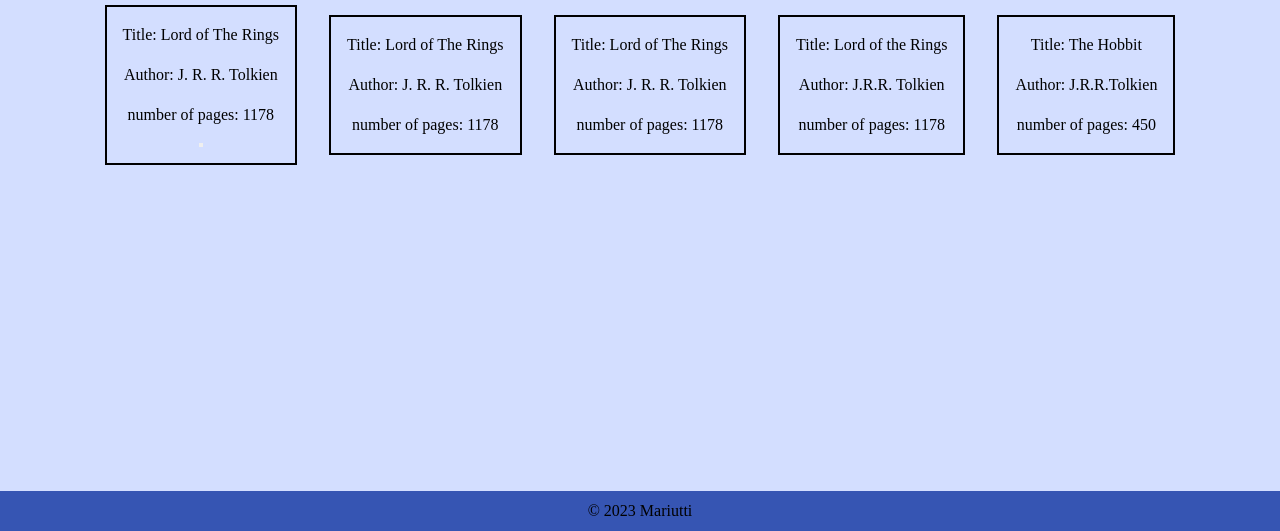
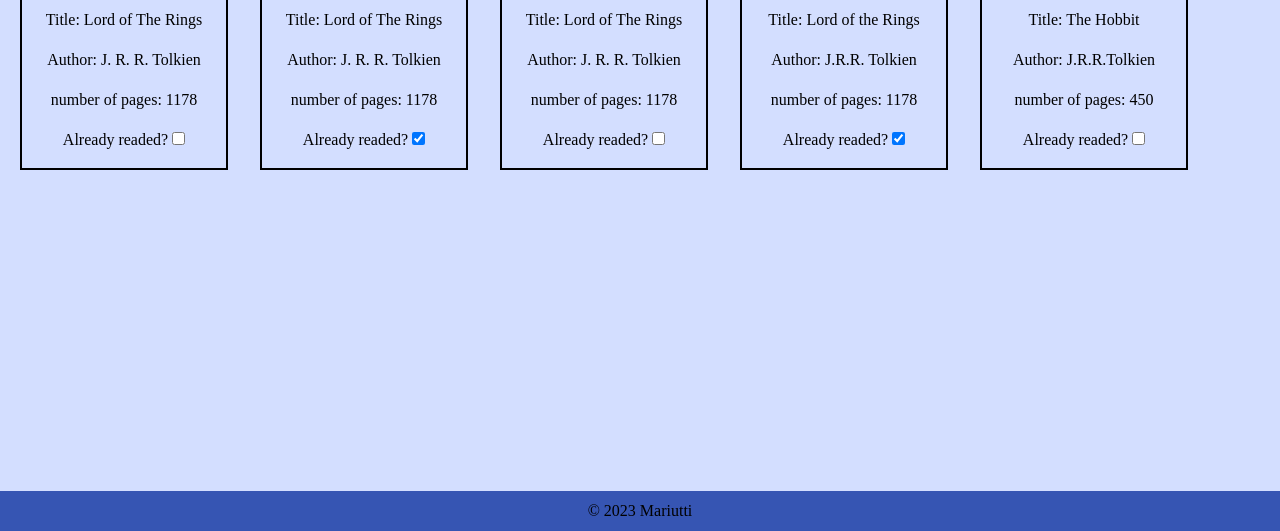
Before and after one commit to Mariutti/Project-Library, a plain HTML site: page index.html in a window 1280 px wide. Shown: the part 269-800 px from the top of the page. Drawn offline with Linux system fonts and the light colour scheme.

Commit message:
feature: function checkbox isReaded

```diff
--- a/index.html
+++ b/index.html
@@ -53,17 +53,28 @@
 						<h3>Title: Lord of The Rings</h3>
 						<p>Author: J. R. R. Tolkien</p>
 						<p>number of pages: 1178</p>
-						<button type=""></button>
+						<label class="check">
+							<span>Already readed?</span>
+							<input type="checkbox" name="isReaded" id="isReaded" class="isReaded">
+						</label>
 					</li>
 					<li class="card">
 						<h3>Title: Lord of The Rings</h3>
 						<p>Author: J. R. R. Tolkien</p>
 						<p>number of pages: 1178</p>
+						<label class="check">
+							<span>Already readed?</span>
+							<input type="checkbox" name="isReaded" id="isReaded" class="isReaded" checked>
+						</label>
 					</li>
 					<li class="card">
 						<h3>Title: Lord of The Rings</h3>
 						<p>Author: J. R. R. Tolkien</p>
 						<p>number of pages: 1178</p>
+						<label class="check">
+							<span>Already readed?</span>
+							<input type="checkbox" name="isReaded" id="isReaded" class="isReaded">
+						</label>
 					</li>
 				</ul>
 			</section>
--- a/script.js
+++ b/script.js
@@ -1,4 +1,4 @@
-window.onload = bookList
+window.onload = bookList;
 
 const myLibrary = [];
 
@@ -31,22 +31,23 @@ function bookList() {
 	const ulBooks = document.querySelector(".card-container");
 	// ulBooks.innerHTML = ''
 	myLibrary.map((book) => {
-
-		const li = document.createElement('li')
-		li.classList.add('card')
+		const li = document.createElement("li");
+		li.classList.add("card");
 		li.innerHTML = `
 		<h3>Title: ${book.title}</h3>
 		<p>Author: ${book.author}</p>
 		<p>number of pages: ${book.pages}</p>
+		<label class="check">
+			<span>Already readed?</span>
+			<input type="checkbox" name="isReaded" id="isReaded" class="isReaded" ${book.isReaded? 'checked': ''}>
+		</label>
+		`;
 
-		`
-
-		ulBooks.appendChild(li)
+		ulBooks.appendChild(li);
 	});
 }
 
-
-const submitBtn = document.querySelector('.submitBtn');
+const submitBtn = document.querySelector(".submitBtn");
 submitBtn.addEventListener("click", addBook);
 
 function addBook(event) {
@@ -55,9 +56,18 @@ function addBook(event) {
 	const bookAuthor = document.getElementById("bookAuthor");
 	const bookPages = document.getElementById("bookPages");
 
-	const newBook = new Book(bookTitle.value, bookAuthor.value, bookPages.value)
+	const newBook = new Book(bookTitle.value, bookAuthor.value, bookPages.value);
 
-	addBookToLibrary(newBook)
+	addBookToLibrary(newBook);
 
 	bookList();
 }
+
+const checkBtn = document.querySelectorAll('.isReaded')
+checkBtn.forEach(btn => {
+	btn.addEventListener('click', checkIsReaded)
+})
+
+function checkIsReaded(e){
+	console.log(e.target)
+}
--- a/style.css
+++ b/style.css
@@ -151,13 +151,6 @@ main > section > form > fieldset > button {
 	padding: 0 20px;
 }
 
-#bookList {
-	display: flex;
-	justify-content: center;
-	align-items: center;
-	padding: 15px;
-}
-
 .book-cards > h2 {
 	font-weight: bold;
 	font-size: 2rem;
@@ -170,11 +163,14 @@ main > section > form > fieldset > button {
 	overflow-y: auto;
 	max-height: 55vh;
 	display: grid;
-	grid-template-columns: repeat(5, 1fr);
+	grid-template-columns: repeat(6, 1fr);
+	grid-template-rows: auto;
 	gap: 2rem;
 }
 
 .card {
+	min-height: 11rem;
+	min-width: 13rem;
 	padding: 1rem;
 	border: 2px solid black;
 	display: flex;
```
